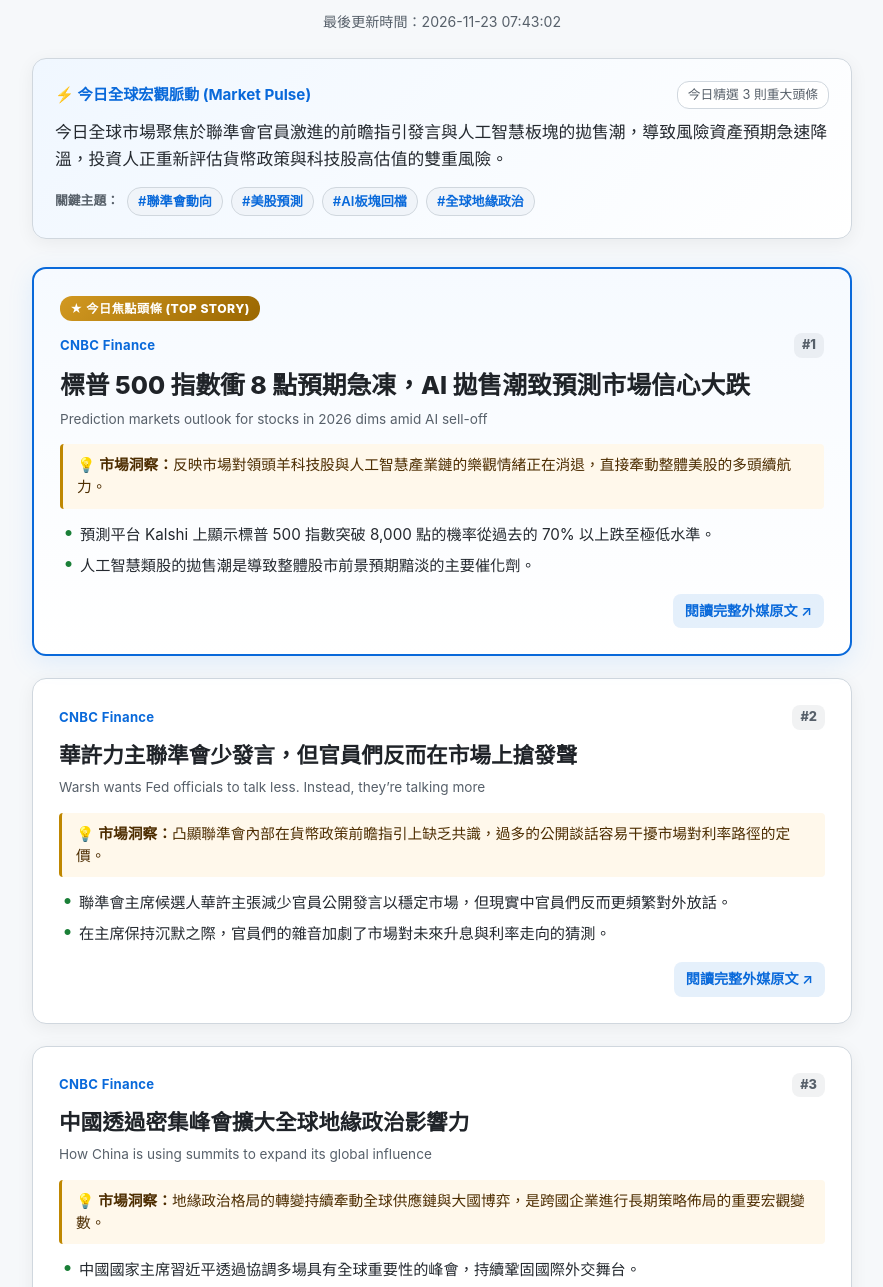
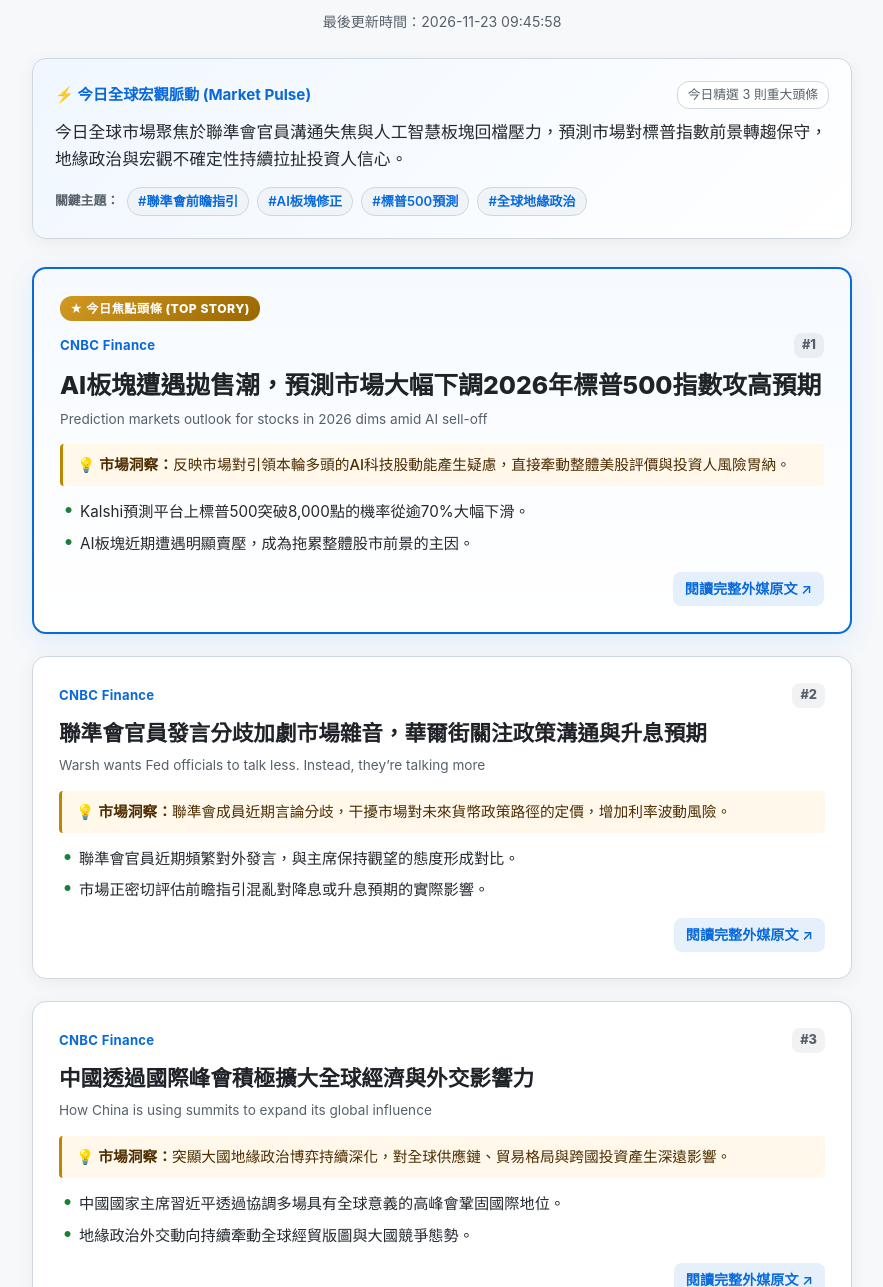
Before and after one commit to j810225-collab/daily-financial-news, a plain HTML site: page index.html in a window 1280 px wide. Shown: the part 145-1432 px from the top of the page, without its empty margins (198-1081 px from the left). Drawn offline with Linux system fonts and the light colour scheme.

Commit message:
Update daily financial digest 2026-11-23 09:45

```diff
--- a/index.html
+++ b/index.html
@@ -409,7 +409,7 @@
 
         <header>
             <h1>全球每日財經焦點</h1>
-            <div class="update-time">最後更新時間：2026-11-23 07:43:02</div>
+            <div class="update-time">最後更新時間：2026-11-23 09:45:58</div>
         </header>
 
         <!-- 今日情報速讀儀表盒 (Executive Summary) -->
@@ -418,10 +418,10 @@
                 <div class="pulse-title">⚡ 今日全球宏觀脈動 (Market Pulse)</div>
                 <div class="pulse-stat">今日精選 3 則重大頭條</div>
             </div>
-            <p class="pulse-overview">今日全球市場聚焦於聯準會官員激進的前瞻指引發言與人工智慧板塊的拋售潮，導致風險資產預期急速降溫，投資人正重新評估貨幣政策與科技股高估值的雙重風險。</p>
+            <p class="pulse-overview">今日全球市場聚焦於聯準會官員溝通失焦與人工智慧板塊回檔壓力，預測市場對標普指數前景轉趨保守，地緣政治與宏觀不確定性持續拉扯投資人信心。</p>
             <div class="topics-wrapper">
                 <span class="topic-label">關鍵主題：</span>
-                <span class="topic-pill">#聯準會動向</span><span class="topic-pill">#美股預測</span><span class="topic-pill">#AI板塊回檔</span><span class="topic-pill">#全球地緣政治</span>
+                <span class="topic-pill">#聯準會前瞻指引</span><span class="topic-pill">#AI板塊修正</span><span class="topic-pill">#標普500預測</span><span class="topic-pill">#全球地緣政治</span>
             </div>
         </section>
 
@@ -433,15 +433,15 @@
         <span class="source-tag">CNBC Finance</span>
         <span class="rank-badge">#1</span>
     </div>
-    <h2 class="card-title">標普 500 指數衝 8 點預期急凍，AI 拋售潮致預測市場信心大跌</h2>
+    <h2 class="card-title">AI板塊遭遇拋售潮，預測市場大幅下調2026年標普500指數攻高預期</h2>
     <div class="original-title">Prediction markets outlook for stocks in 2026 dims amid AI sell-off</div>
 
     <div class="importance-box">
-        💡 <strong>市場洞察：</strong>反映市場對領頭羊科技股與人工智慧產業鏈的樂觀情緒正在消退，直接牽動整體美股的多頭續航力。
+        💡 <strong>市場洞察：</strong>反映市場對引領本輪多頭的AI科技股動能產生疑慮，直接牽動整體美股評價與投資人風險胃納。
     </div>
 
     <ul class="key-points">
-        <li>預測平台 Kalshi 上顯示標普 500 指數突破 8,000 點的機率從過去的 70% 以上跌至極低水準。</li><li>人工智慧類股的拋售潮是導致整體股市前景預期黯淡的主要催化劑。</li>
+        <li>Kalshi預測平台上標普500突破8,000點的機率從逾70%大幅下滑。</li><li>AI板塊近期遭遇明顯賣壓，成為拖累整體股市前景的主因。</li>
     </ul>
 
     <div class="card-footer">
@@ -456,15 +456,15 @@
         <span class="source-tag">CNBC Finance</span>
         <span class="rank-badge">#2</span>
     </div>
-    <h2 class="card-title">華許力主聯準會少發言，但官員們反而在市場上搶發聲</h2>
+    <h2 class="card-title">聯準會官員發言分歧加劇市場雜音，華爾街關注政策溝通與升息預期</h2>
     <div class="original-title">Warsh wants Fed officials to talk less. Instead, they’re talking more</div>
 
     <div class="importance-box">
-        💡 <strong>市場洞察：</strong>凸顯聯準會內部在貨幣政策前瞻指引上缺乏共識，過多的公開談話容易干擾市場對利率路徑的定價。
+        💡 <strong>市場洞察：</strong>聯準會成員近期言論分歧，干擾市場對未來貨幣政策路徑的定價，增加利率波動風險。
     </div>
 
     <ul class="key-points">
-        <li>聯準會主席候選人華許主張減少官員公開發言以穩定市場，但現實中官員們反而更頻繁對外放話。</li><li>在主席保持沉默之際，官員們的雜音加劇了市場對未來升息與利率走向的猜測。</li>
+        <li>聯準會官員近期頻繁對外發言，與主席保持觀望的態度形成對比。</li><li>市場正密切評估前瞻指引混亂對降息或升息預期的實際影響。</li>
     </ul>
 
     <div class="card-footer">
@@ -479,15 +479,15 @@
         <span class="source-tag">CNBC Finance</span>
         <span class="rank-badge">#3</span>
     </div>
-    <h2 class="card-title">中國透過密集峰會擴大全球地緣政治影響力</h2>
+    <h2 class="card-title">中國透過國際峰會積極擴大全球經濟與外交影響力</h2>
     <div class="original-title">How China is using summits to expand its global influence</div>
 
     <div class="importance-box">
-        💡 <strong>市場洞察：</strong>地緣政治格局的轉變持續牽動全球供應鏈與大國博弈，是跨國企業進行長期策略佈局的重要宏觀變數。
+        💡 <strong>市場洞察：</strong>突顯大國地緣政治博弈持續深化，對全球供應鏈、貿易格局與跨國投資產生深遠影響。
     </div>
 
     <ul class="key-points">
-        <li>中國國家主席習近平透過協調多場具有全球重要性的峰會，持續鞏固國際外交舞台。</li><li>此類外交動作展現了中國在應對美國與重塑全球權力結構時的戰略企圖。</li>
+        <li>中國國家主席習近平透過協調多場具有全球意義的高峰會鞏固國際地位。</li><li>地緣政治外交動向持續牽動全球經貿版圖與大國競爭態勢。</li>
     </ul>
 
     <div class="card-footer">
```
